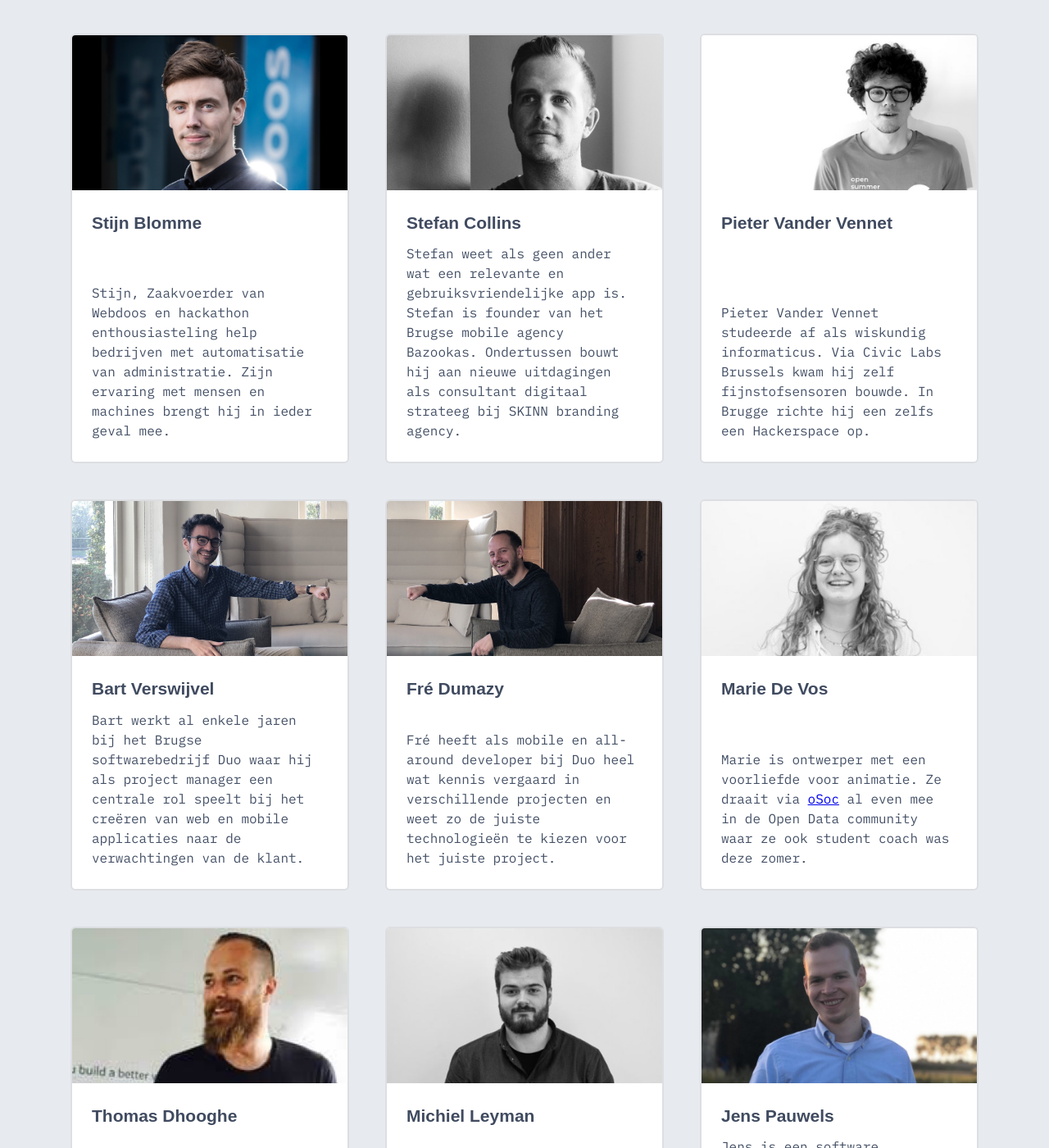
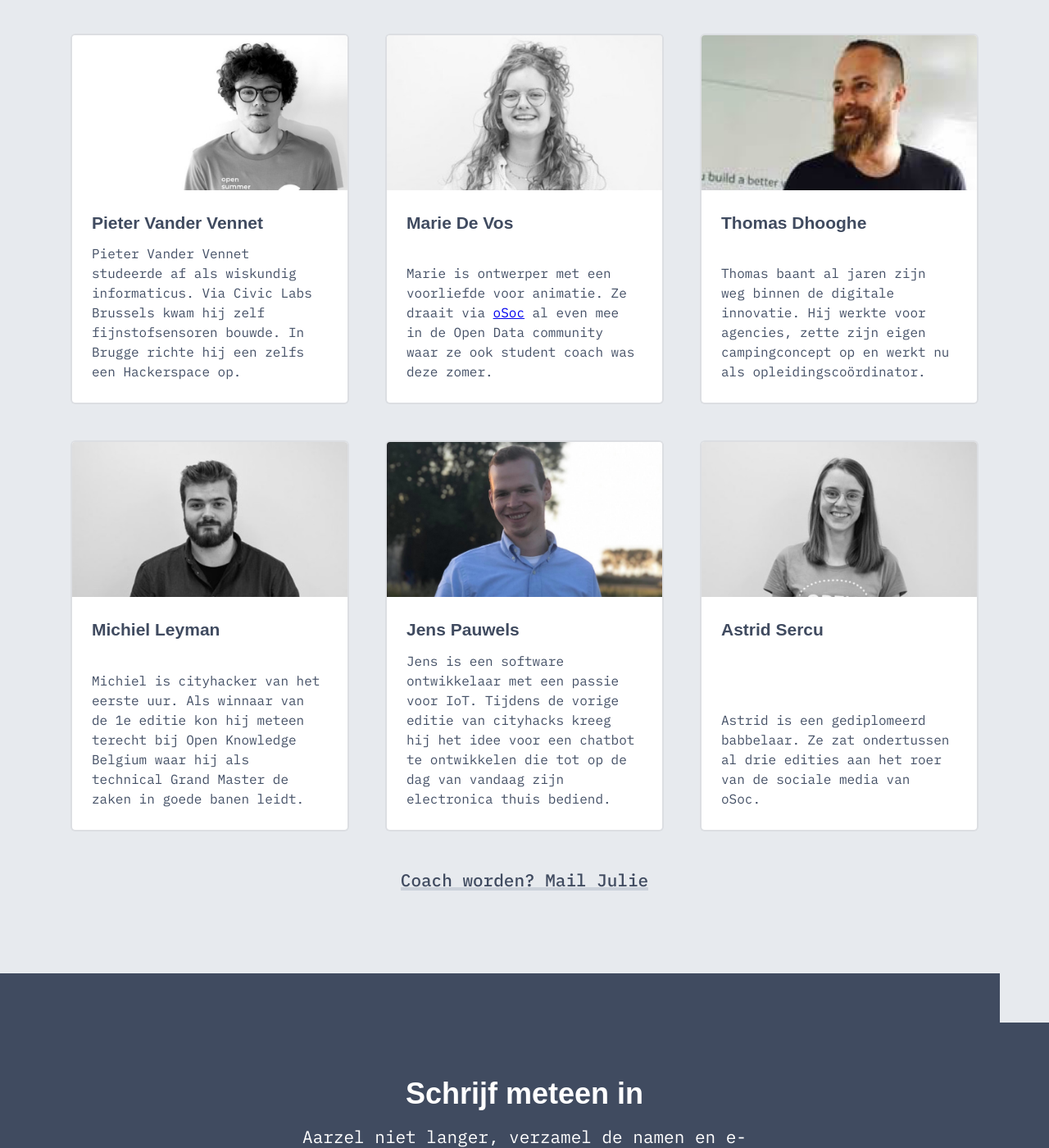
Before and after one commit to nerdlab-be/cityhacks-2019, a Jekyll site: the page built from _pages/index.markdown, in a window 1280 px wide and 1400 px high, scrolled down 2947 px. Shown: the whole window at 82% size. Built offline with Jekyll 4.4.1, drawn with Linux system fonts in a browser that asks for light colours; some web fonts are replaced.

Commit message:
deleted unconfirmed

```diff
--- a/_data/coaches.yml
+++ b/_data/coaches.yml
@@ -1,27 +1,7 @@
-- title: Stijn Blomme
-  body: Stijn, Zaakvoerder van Webdoos en hackathon enthousiasteling help bedrijven met automatisatie van administratie. Zijn ervaring met mensen en machines brengt hij in ieder geval mee.
-  image: jpg/webdoos.jpg
-  link: "https://www.webdoos.be/"
-
-- title: Stefan Collins
-  body: Stefan weet als geen ander wat een relevante en gebruiksvriendelijke app is. Stefan is founder van het Brugse mobile agency Bazookas. Ondertussen bouwt hij aan nieuwe uitdagingen als consultant digitaal strateeg bij SKINN branding agency.
-  image: jpg/stefan.jpg
-  link: "https://www.skinn.be/nl"
-
 - title: Pieter Vander Vennet
   body: Pieter Vander Vennet studeerde af als wiskundig informaticus. Via Civic Labs Brussels kwam hij zelf fijnstofsensoren bouwde. In Brugge richte hij een zelfs een Hackerspace op.
   image: jpg/pieter.jpg
   link: "https://github.com/pietervdvn"
-
-- title: Bart Verswijvel
-  body: Bart werkt al enkele jaren bij het Brugse softwarebedrijf Duo waar hij als project manager een centrale rol speelt bij het creëren van web en mobile applicaties naar de verwachtingen van de klant.
-  image: jpg/bart.jpg
-  link: "https://www.duo.be/"
-
-- title: Fré Dumazy
-  body: Fré heeft als mobile en all-around developer bij Duo heel wat kennis vergaard in verschillende projecten en weet zo de juiste technologieën te kiezen voor het juiste project.
-  image: jpg/fre.jpg
-  link: "https://www.duo.be/"
 
 - title: Marie De Vos
   body: Marie is ontwerper met een voorliefde voor animatie. Ze draait via <a href='https://osoc.be/2019'>oSoc</a> al even mee in de Open Data community waar ze ook student coach was deze zomer.
```
